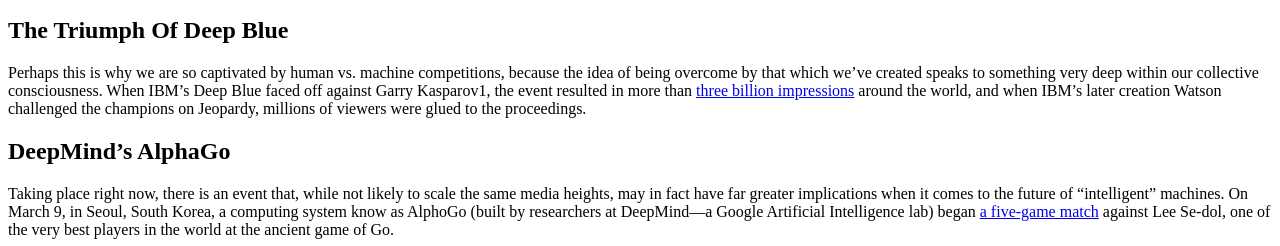
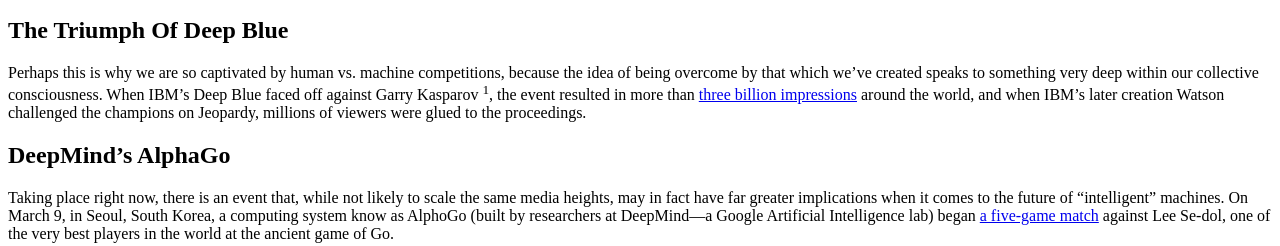
Before and after one commit to jljardon/mockuo-to-article, a plain HTML site: page index.html in a window 1280 px wide. Shown: the part 577-823 px from the top of the page. Drawn offline with Linux system fonts and the light colour scheme.

Commit message:
add sup
added <sup> tag to line 35; it was missing.

```diff
--- a/index.html
+++ b/index.html
@@ -32,7 +32,8 @@
    <h2>The Triumph Of Deep Blue </h2>
 
    <p>Perhaps this is why we are so captivated by human vs. machine competitions, because the idea of being overcome by that which we’ve created speaks to something very deep within our collective consciousness. When IBM’s Deep Blue faced off against Garry
-      Kasparov1, the event resulted in more than <a href="http://www-03.ibm.com/ibm/history/ibm100/us/en/icons/deepblue/">three billion impressions</a> around the world, and when IBM’s later creation Watson challenged the champions on Jeopardy, millions
+      Kasparov
+      <sup>1</sup>, the event resulted in more than <a href="http://www-03.ibm.com/ibm/history/ibm100/us/en/icons/deepblue/">three billion impressions</a> around the world, and when IBM’s later creation Watson challenged the champions on Jeopardy, millions
       of viewers were glued to the proceedings.
    </p>
 
```
